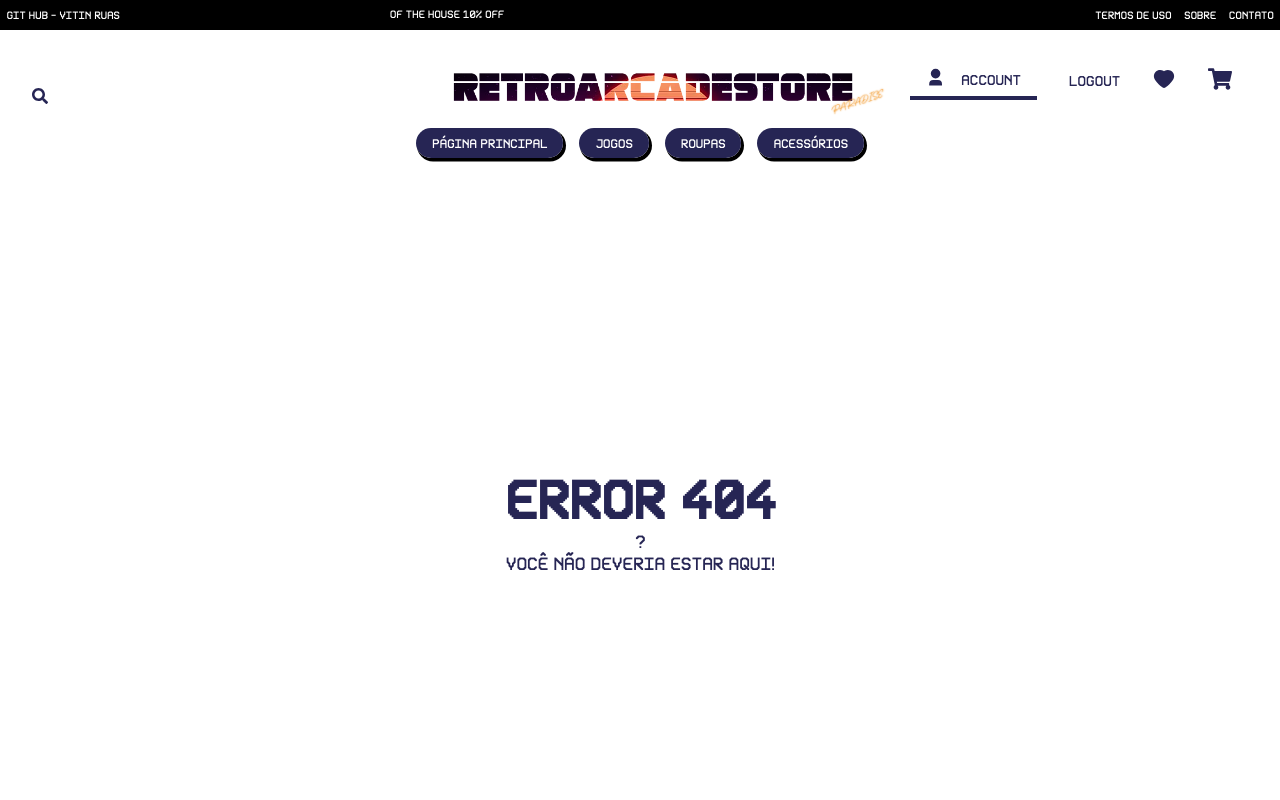
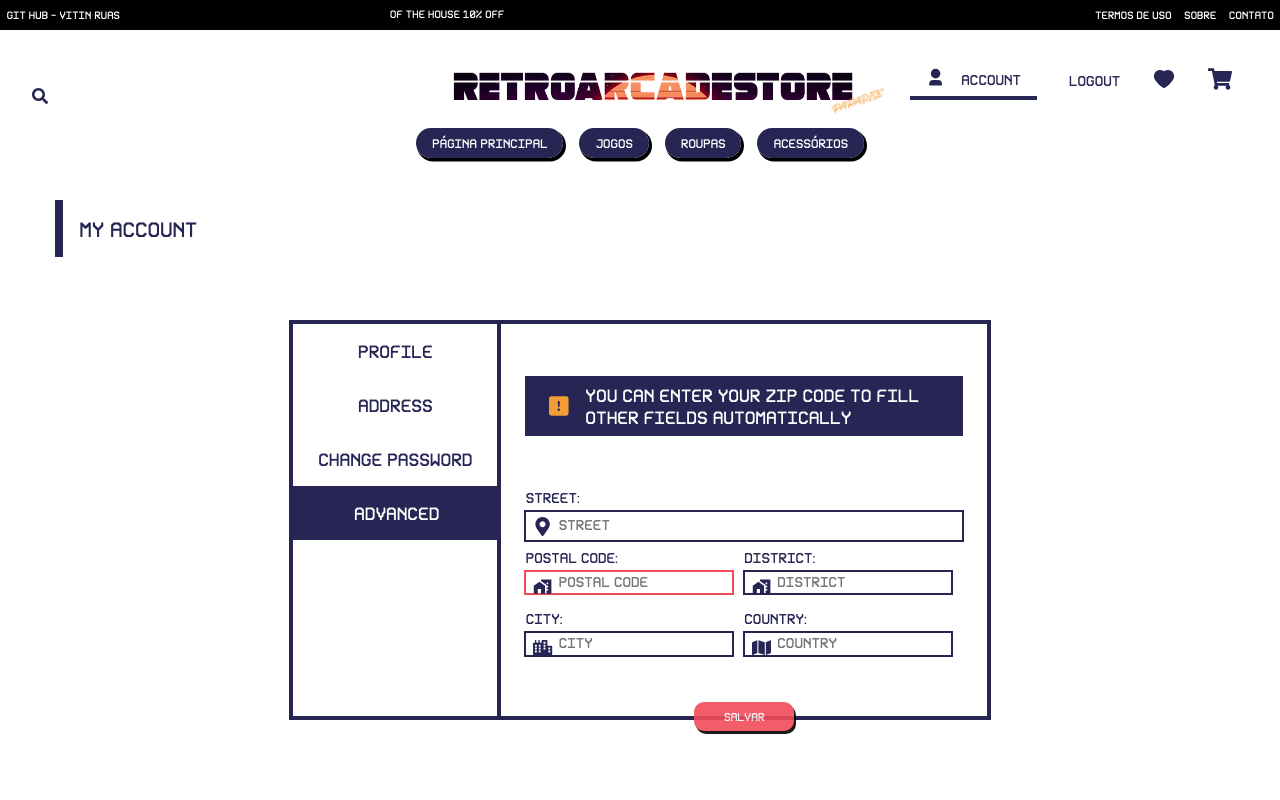
Before and after one commit to vitinruas/_retroarcadestore-client, a React (Create React App) app: page /account/advanced in a window 1280 px wide. Shown: the top 800 px of the page. Built offline with nearby package versions, Linux system fonts and the light colour scheme; sample sign-in values are in the browser's storage.

Commit message:
feat: add middleware to components and modify /account/address style

```diff
--- a/src/components/Layout/Header/Header.css
+++ b/src/components/Layout/Header/Header.css
@@ -22,7 +22,7 @@
   cursor: pointer;
 }
 
-.header .active {
+.header .nav-button.active {
   background: var(--p-color) !important;
 }
 
@@ -112,7 +112,6 @@
 }
 
 .header .user-nav ul li a.active {
-  background-color: transparent !important;
   border-bottom: 4px solid var(--s-color);
 }
 
@@ -156,7 +155,7 @@
   animation-timing-function: ease-in-out;
   animation-direction: alternate;
   animation-iteration-count: infinite;
-  animation-duration: 1s;
+  animation-duration: 1.5s;
 }
 
 @keyframes paradise-effect {
@@ -165,7 +164,7 @@
   }
 
   100% {
-    transform: scale(1.2);
+    transform: scale(1.4);
   }
 }
 
--- a/src/components/Layout/Header/Header.tsx
+++ b/src/components/Layout/Header/Header.tsx
@@ -81,14 +81,14 @@ const Header = ({}: IProps) => {
             </li>
           </div>
           <div className="center">
-            <li className="logo">
+            <NavLink to={'/'} className="logo">
               <img
                 className="paradise paradise-effect"
                 src={ParadiseImage}
                 alt=""
               />
               <img className="retroarcadestore" src={LogoImage} alt="" />
-            </li>
+            </NavLink>
           </div>
           <div className="right">
             {authState.isLogged ? (
--- a/src/index.css
+++ b/src/index.css
@@ -61,6 +61,11 @@ form input {
   font: bold 0.9rem 'Roboto';
   font-size: min(1rem, 1vw);
   color: #1a1a3a;
+}
+
+form input.mark-input {
+  border-color: var(--p-color);
+  outline-color: var(--p-color);
 }
 
 form label .icons {
--- a/src/pages/Client/Account/Address/Address.tsx
+++ b/src/pages/Client/Account/Address/Address.tsx
@@ -27,7 +27,11 @@ const Address = (props: IProps) => {
           <label>
             <span>Postal Code:</span>
             <MdMapsHomeWork className="icons" />
-            <input type="text" placeholder="Postal Code" />
+            <input
+              className="mark-input"
+              type="text"
+              placeholder="Postal Code"
+            />
           </label>
           <label>
             <span>District:</span>
--- a/src/pages/index.tsx
+++ b/src/pages/index.tsx
@@ -8,22 +8,66 @@ import Account from './Client/Account/Account'
 import Profile from './Client/Account/Profile/Profile'
 import { Navigate } from 'react-router-dom'
 import Address from './Client/Account/Address/Address'
+import { useAuthContext } from '../contexts/auth-context'
 
 type IProps = {}
 
 const Pages = (props: IProps) => {
+  const { authState } = useAuthContext()
   return (
     <>
       <Routes>
         <Route path="/" element={<Home />} />
-        <Route path="/account" element={<Navigate to={'/account/profile'} />} />
+        <Route
+          path="/account"
+          element={
+            authState.isLogged ? (
+              <Navigate to={'/account/profile'} />
+            ) : (
+              <Navigate to={'/'} />
+            )
+          }
+        />
         <Route
           path="/account/profile"
-          element={<Account children={<Profile />} />}
+          element={
+            authState.isLogged ? (
+              <Account children={<Profile />} />
+            ) : (
+              <Navigate to={'/'} />
+            )
+          }
         />
         <Route
           path="/account/address"
-          element={<Account children={<Address />} />}
+          element={
+            authState.isLogged ? (
+              <Account children={<Address />} />
+            ) : (
+              <Navigate to={'/'} />
+            )
+          }
+        />
+        <Route
+          path="/account/changePassword"
+          element={
+            authState.isLogged ? (
+              <Account children={<Address />} />
+            ) : (
+              <Navigate to={'/'} />
+            )
+          }
+        />
+
+        <Route
+          path="/account/advanced"
+          element={
+            authState.isLogged ? (
+              <Account children={<Address />} />
+            ) : (
+              <Navigate to={'/'} />
+            )
+          }
         />
         <Route path="*" element={<Error404 />} />
       </Routes>
```
